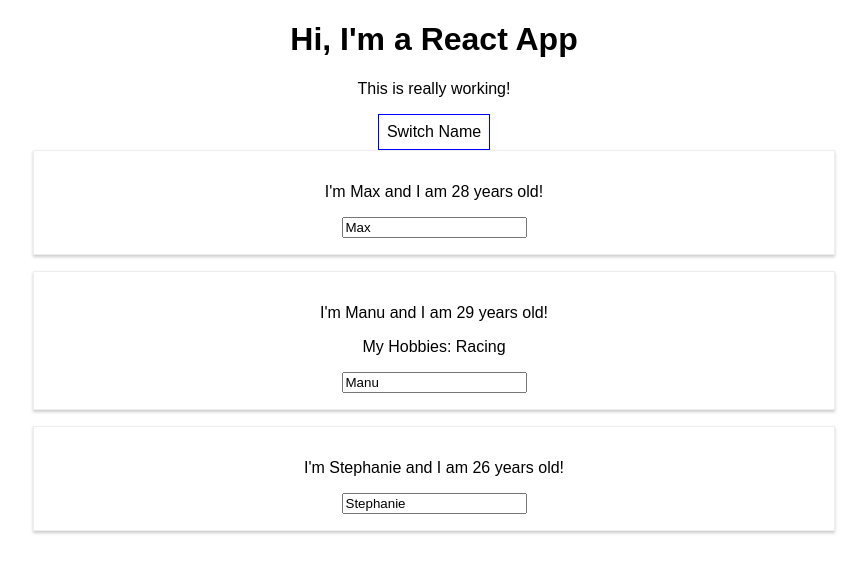
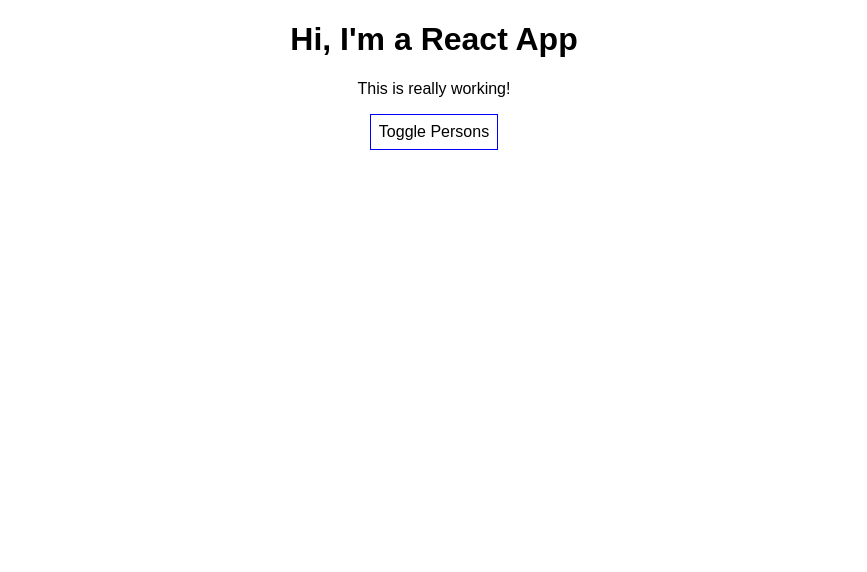
Before and after one commit to cdterry87/front-end-courses, a React (Create React App) app in the folder react-schwarzmuller/base-features-syntax/: page / in a window 1280 px wide. Shown: the top 572 px of the page, without its empty margins (206-1073 px from the left). Built offline with nearby package versions, Linux system fonts and the light colour scheme.

Commit message:
Started conditional rendering in react

```diff
--- a/react-schwarzmuller/base-features-syntax/src/App.js
+++ b/react-schwarzmuller/base-features-syntax/src/App.js
@@ -9,7 +9,8 @@
       { name: 'Manu', age: 29 },
       { name: 'Stephanie', age: 26 }
     ],
-    otherState: 'some other value'
+    otherState: 'some other value',
+    showPersons: false
   }
 
   switchNameHandler = (newName) => {
@@ -34,6 +35,10 @@
     } )
   }
 
+  togglePersonsHandler = () => {
+    this.setState({showPersons: !this.state.showPersons})
+  }
+
   render () {
     const style = {
       backgroundColor: 'white',
@@ -47,7 +52,12 @@
       <div className="App">
         <h1>Hi, I'm a React App</h1>
         <p>This is really working!</p>
-        <button style={style} onClick={() => this.switchNameHandler('Maximilian!!')}>Switch Name</button>
+        <button
+          style={style}
+          onClick={this.togglePersonsHandler}
+        >Toggle Persons</button>
+        { this.state.showPersons ?
+          <div>
             <Person
               name={this.state.persons[0].name}
               age={this.state.persons[0].age} />
@@ -59,6 +69,8 @@
             <Person
               name={this.state.persons[2].name}
               age={this.state.persons[2].age} />
+          </div> : null
+        }
       </div>
     );
     // return React.createElement('div', {className: 'App'}, React.createElement('h1', null, 'Does this work now?'));
```
Lines whose indentation alone changed are shown as unchanged.
